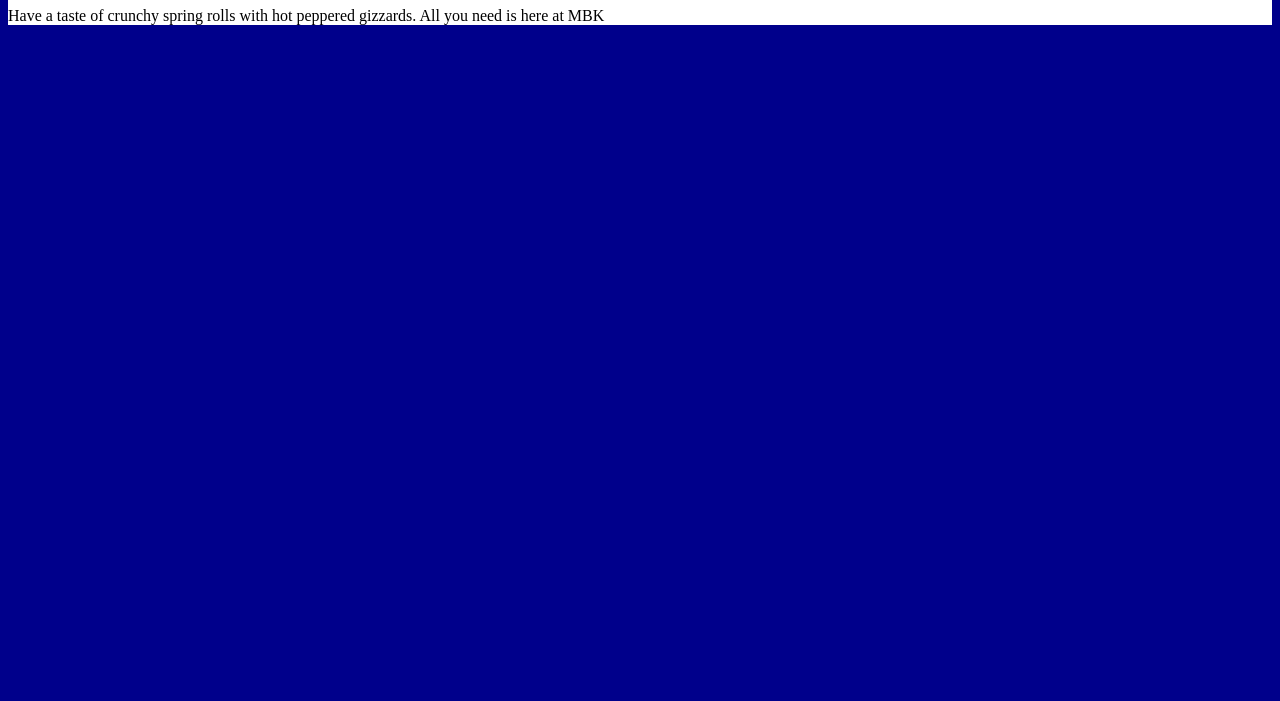
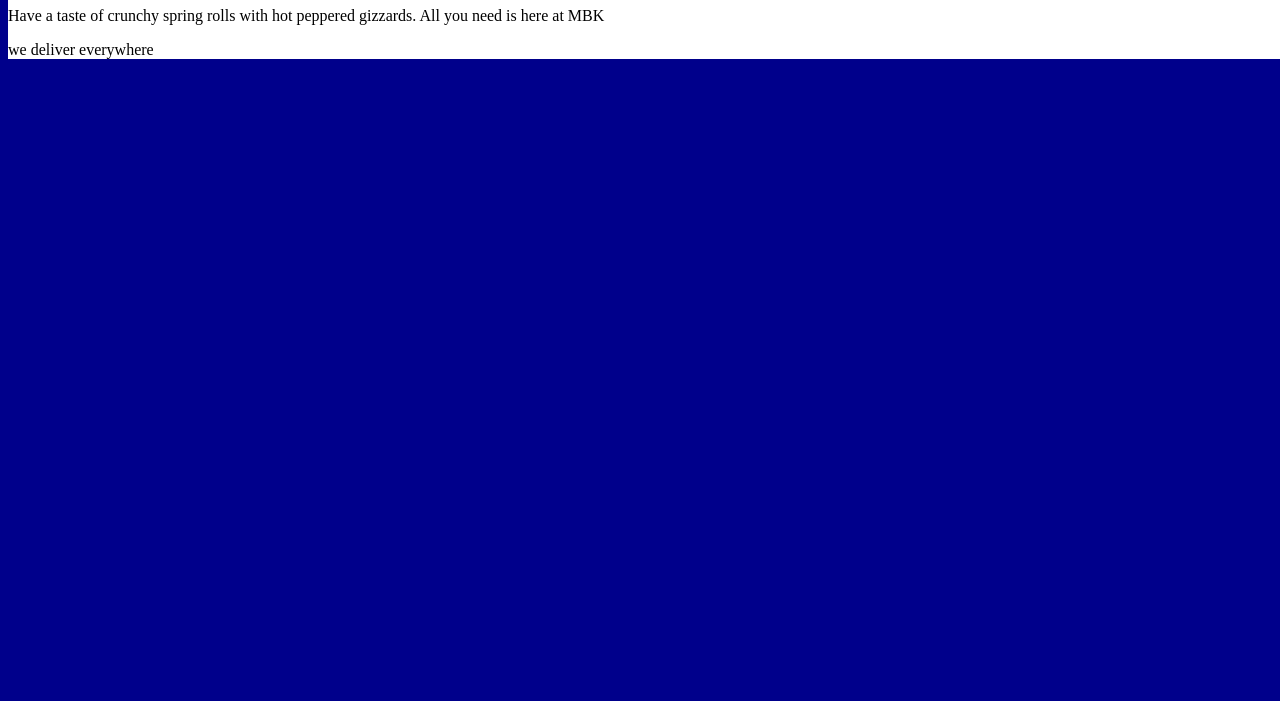
Before and after one commit to christodea/My-Idea, a plain HTML site: page index.html in a window 1280 px wide. Shown: the part 99-800 px from the top of the page. Drawn offline with Linux system fonts and the light colour scheme.

Commit message:
i made changes

```diff
--- a/css/style.css
+++ b/css/style.css
@@ -1,5 +1,6 @@
 body {
   background-color: darkblue;
+  width: 100%;
 }
 
 .card {
--- a/index.html
+++ b/index.html
@@ -15,6 +15,7 @@
         <div class="main">
           <h1>MYZZ BETTY'S KITCHEN</h1>
           <p>Have a taste of crunchy spring rolls with hot peppered gizzards. All you need is here at MBK</p>
+          <p>we deliver everywhere</p>
         </div>
       </div>
     </div>
```
